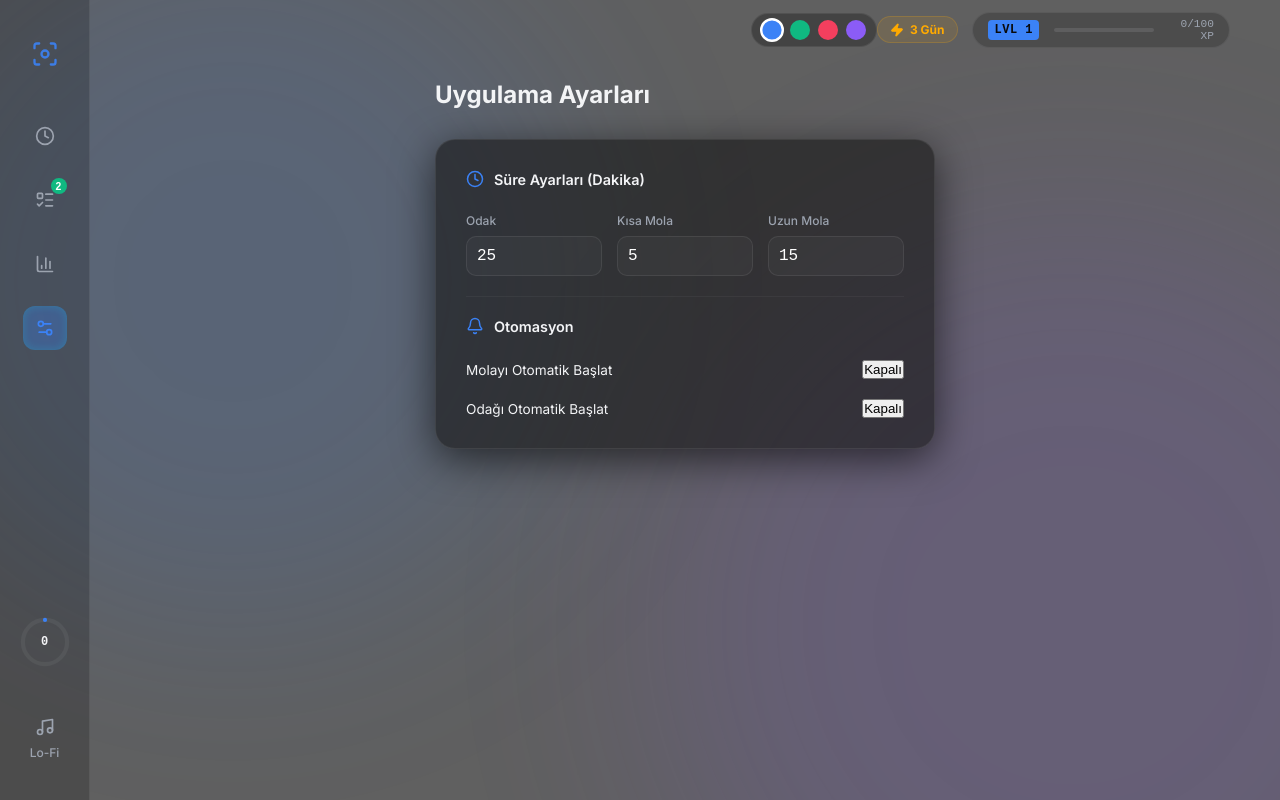
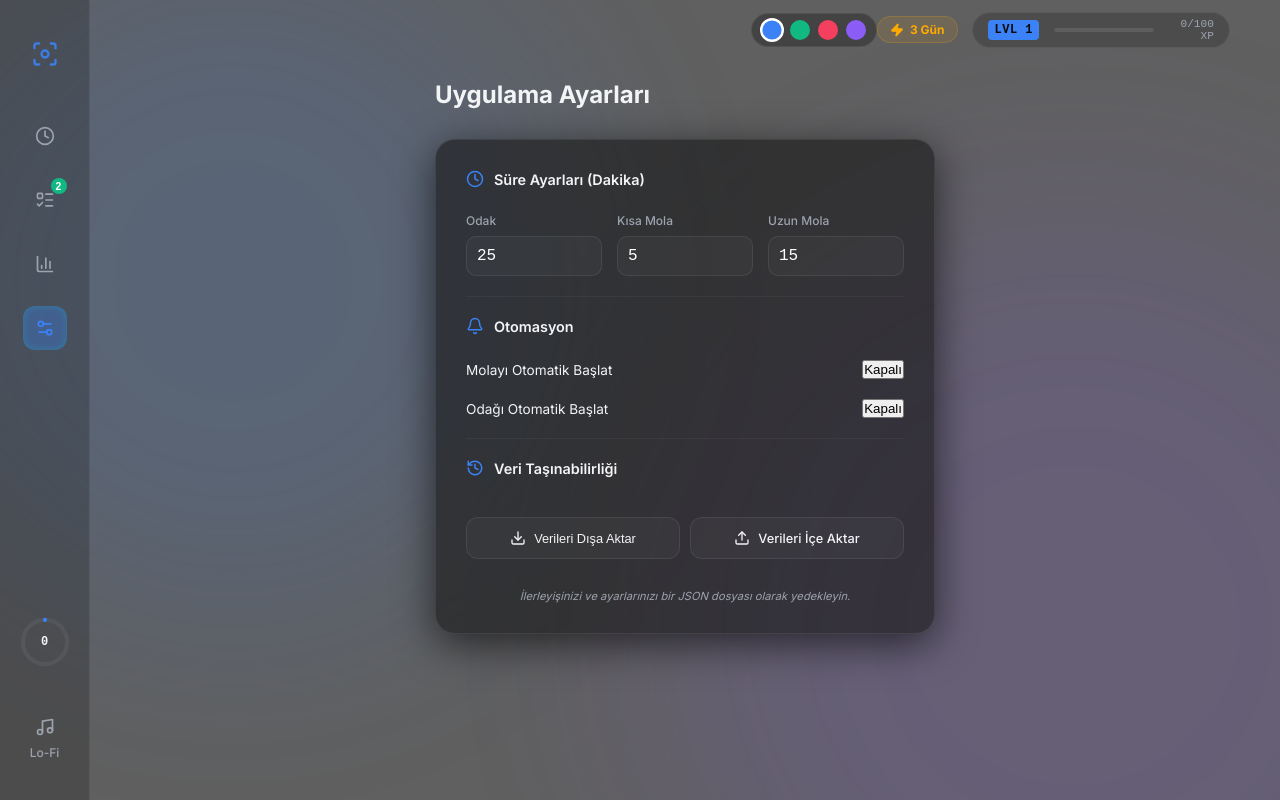
Before and after one commit to unitybtw/focus-zen, a React (Vite) app: page / in a window 1280 px wide. Both pictures are taken after a click on the button 44 px from the left and 328 px from the top of the page. Built offline with nearby package versions, Linux system fonts and the light colour scheme.

Commit message:
feat: Commit #8 - Data Portability (JSON Export/Import) for settings and progress

```diff
--- a/src/App.jsx
+++ b/src/App.jsx
@@ -1,5 +1,5 @@
 import React, { useState, useEffect, useRef } from 'react';
-import { Play, Pause, RotateCcw, Check, Circle, ListTodo, BarChart3, Clock, Music, X, ChevronLeft, ChevronRight, Focus, Cloud, Wind, Zap, Tag, History, Trophy, Target, TrendingUp, Settings as SettingsIcon, Settings2, Bell, Volume2, Flag, ChevronUp, ChevronDown, ListFilter, CloudRain, Trees } from 'lucide-react';
+import { Play, Pause, RotateCcw, Check, Circle, ListTodo, BarChart3, Clock, Music, X, ChevronLeft, ChevronRight, Focus, Cloud, Wind, Zap, Tag, History, Trophy, Target, TrendingUp, Settings as SettingsIcon, Settings2, Bell, Volume2, Flag, ChevronUp, ChevronDown, ListFilter, CloudRain, Trees, Download, Upload } from 'lucide-react';
 import { Howl } from 'howler';
 import './index.css';
 
@@ -430,6 +430,49 @@ function App() {
     }));
   };
 
+  // Data Portability [NEW]
+  const exportData = () => {
+    const data = {
+      level, xp, totalPomodoros, tasksCompleted, focusHistory, theme,
+      focusDuration, shortBreakDuration, longBreakDuration,
+      autoStartBreaks, autoStartFocus, sessionCount, tasks
+    };
+    const blob = new Blob([JSON.stringify(data, null, 2)], { type: 'application/json' });
+    const url = URL.createObjectURL(blob);
+    const link = document.createElement('a');
+    link.href = url;
+    link.download = `focus-zen-backup-${new Date().toISOString().slice(0,10)}.json`;
+    link.click();
+  };
+
+  const importData = (e) => {
+    const file = e.target.files[0];
+    if (!file) return;
+    const reader = new FileReader();
+    reader.onload = (event) => {
+      try {
+        const data = JSON.parse(event.target.result);
+        if (data.level) setLevel(data.level);
+        if (data.xp) setXp(data.xp);
+        if (data.totalPomodoros) setTotalPomodoros(data.totalPomodoros);
+        if (data.tasksCompleted) setTasksCompleted(data.tasksCompleted);
+        if (data.focusHistory) setFocusHistory(data.focusHistory);
+        if (data.theme) setTheme(data.theme);
+        if (data.focusDuration) setFocusDuration(data.focusDuration);
+        if (data.shortBreakDuration) setShortBreakDuration(data.shortBreakDuration);
+        if (data.longBreakDuration) setLongBreakDuration(data.longBreakDuration);
+        if (data.autoStartBreaks) setAutoStartBreaks(data.autoStartBreaks);
+        if (data.autoStartFocus) setAutoStartFocus(data.autoStartFocus);
+        if (data.sessionCount) setSessionCount(data.sessionCount);
+        if (data.tasks) setTasks(data.tasks);
+        alert('Veriler başarıyla içe aktarıldı!');
+      } catch {
+        alert('Hata: Geçersiz dosya formatı.');
+      }
+    };
+    reader.readAsText(file);
+  };
+
 
   return (
     <div className={`app-wrapper ${isRunning ? 'is-focusing' : ''}`}>
@@ -844,6 +887,27 @@ function App() {
                       </button>
                     </div>
                   </div>
+
+                  <div className="divider" style={{ margin: '20px 0' }}></div>
+
+                  <div className="settings-group">
+                    <div className="settings-header">
+                      <History size={18} color="var(--accent-cyan)" />
+                      <span>Veri Taşınabilirliği</span>
+                    </div>
+                    <div className="data-actions">
+                      <button className="data-btn export" onClick={exportData}>
+                        <Download size={16} />
+                        <span>Verileri Dışa Aktar</span>
+                      </button>
+                      <label className="data-btn import">
+                        <Upload size={16} />
+                        <span>Verileri İçe Aktar</span>
+                        <input type="file" accept=".json" onChange={importData} style={{ display: 'none' }} />
+                      </label>
+                    </div>
+                    <p className="settings-hint">İlerleyişinizi ve ayarlarınızı bir JSON dosyası olarak yedekleyin.</p>
+                  </div>
                 </div>
               </div>
             )}
--- a/src/index.css
+++ b/src/index.css
@@ -603,3 +603,24 @@ body {
   display: flex; justify-content: center; margin-top: 10px;
   font-size: 0.7rem; color: var(--text-muted); font-weight: 500;
 }
+
+.data-actions {
+  display: flex; gap: 10px; margin-top: 15px;
+}
+
+.data-btn {
+  flex: 1; display: flex; align-items: center; justify-content: center; gap: 8px;
+  background: rgba(255, 255, 255, 0.03); border: 1px solid var(--glass-border);
+  border-radius: 12px; padding: 12px; color: var(--text-primary);
+  font-size: 0.8rem; font-weight: 500; cursor: pointer; transition: all 0.2s;
+}
+
+.data-btn:hover { background: rgba(255, 255, 255, 0.08); transform: translateY(-2px); }
+
+.data-btn.export:hover { border-color: var(--accent-cyan); color: var(--accent-cyan); }
+.data-btn.import:hover { border-color: var(--accent-purple); color: var(--accent-purple); }
+
+.settings-hint {
+  font-size: 0.7rem; color: var(--text-muted); margin-top: 10px;
+  text-align: center; font-style: italic;
+}
```
